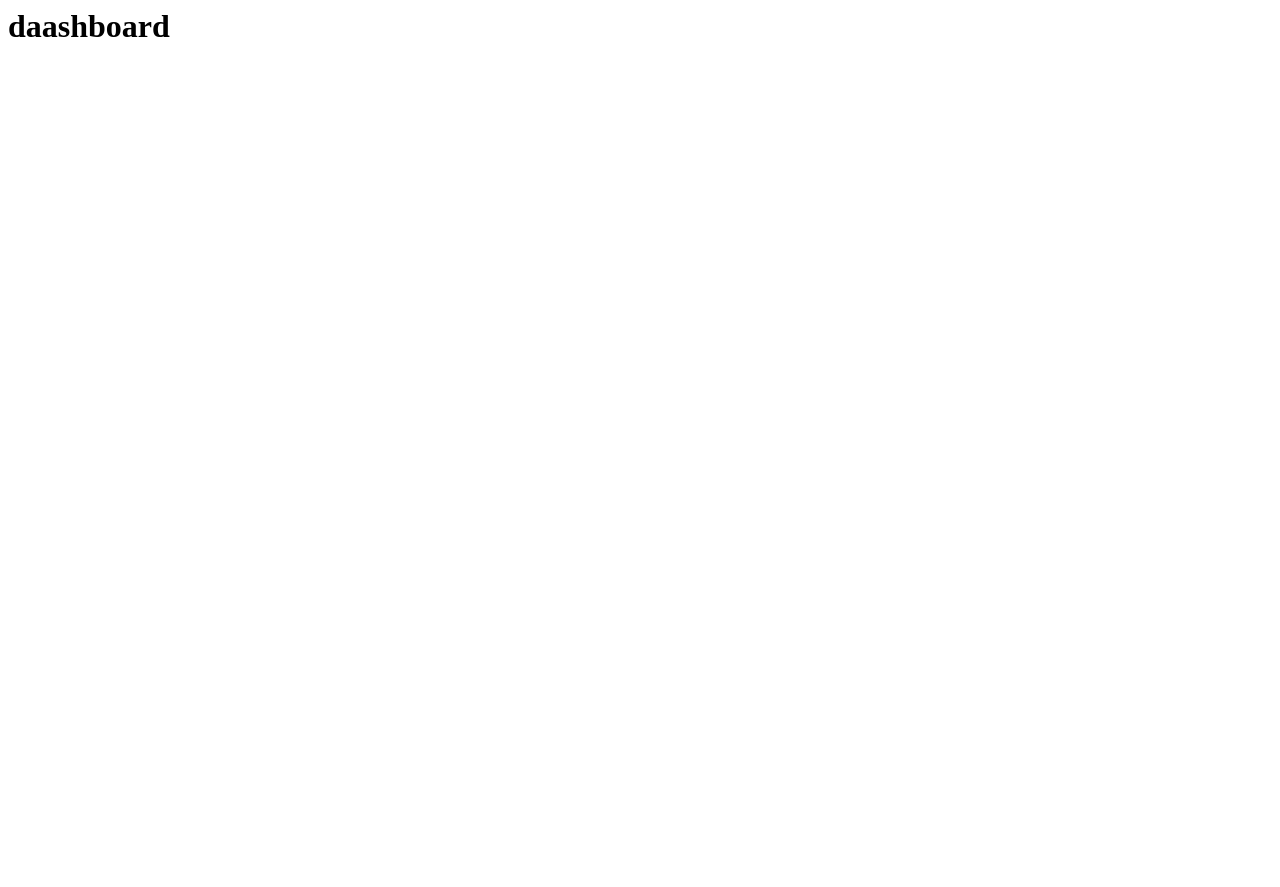
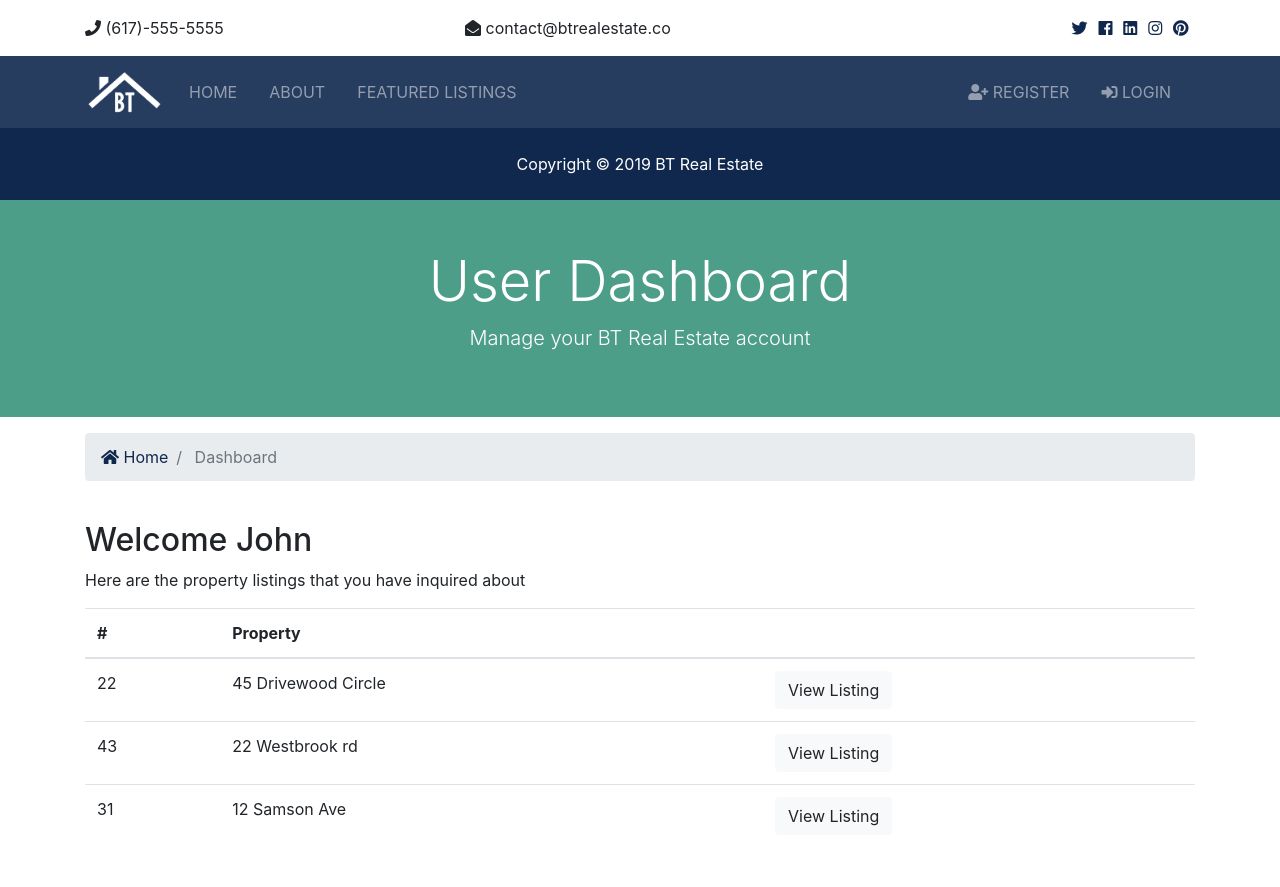
Before and after one commit to bomethis/django_course_brad_traversy_py_sql_dja, a Django app: page /accounts/dashboard in a window 1280 px wide. Before the commit the page is almost empty. Before the commit the page ends 37 px from the top, so only its background shows below. Run offline with Django 3.2, Linux system fonts and the light colour scheme; some libraries are stand-ins or nearby versions.

Commit message:
logout & navbar auth links

```diff
--- a/accounts/views.py
+++ b/accounts/views.py
@@ -56,6 +56,11 @@ def login (request):
         return render(request, 'accounts/login.html')
 
 def logout (request):
+    if request.method == 'POST':
+        auth.logout(request)
+        messages.success(request, 'You are now logged out')
+        return redirect('index')
+
     return redirect('index')
 
 def dashboard (request):
--- a/templates/accounts/dashboard.html
+++ b/templates/accounts/dashboard.html
@@ -1 +1,76 @@
-<h1>daashboard</h1>
+{% extends 'base.html' %}
+
+{% block content %}
+
+<section id="showcase-inner" class="py-5 text-white">
+    <div class="container">
+      <div class="row text-center">
+        <div class="col-md-12">
+          <h1 class="display-4">User Dashboard</h1>
+          <p class="lead">Manage your BT Real Estate account</p>
+        </div>
+      </div>
+    </div>
+  </section>
+
+  <!-- Breadcrumb -->
+  <section id="bc" class="mt-3">
+    <div class="container">
+      <nav aria-label="breadcrumb">
+        <ol class="breadcrumb">
+          <li class="breadcrumb-item">
+            <a href="{% url 'index' %}">
+              <i class="fas fa-home"></i> Home</a>
+          </li>
+          <li class="breadcrumb-item active"> Dashboard</li>
+        </ol>
+      </nav>
+    </div>
+  </section>
+
+  <!-- Alerts -->
+  {% include 'partials/_alerts.html' %}
+
+  <section id="dashboard" class="py-4">
+    <div class="container">
+      <div class="row">
+        <div class="col-md-12">
+          <h2>Welcome John</h2>
+          <p>Here are the property listings that you have inquired about</p>
+          <table class="table">
+            <thead>
+              <tr>
+                <th scope="col">#</th>
+                <th scope="col">Property</th>
+                <th></th>
+              </tr>
+            </thead>
+            <tbody>
+              <tr>
+                <td>22</td>
+                <td>45 Drivewood Circle</td>
+                <td>
+                  <a class="btn btn-light" href="#">View Listing</a>
+                </td>
+              </tr>
+              <tr>
+                <td>43</td>
+                <td>22 Westbrook rd</td>
+                <td>
+                  <a class="btn btn-light" href="#">View Listing</a>
+                </td>
+              </tr>
+              <tr>
+                <td>31</td>
+                <td>12 Samson Ave</td>
+                <td>
+                  <a class="btn btn-light" href="#">View Listing</a>
+                </td>
+              </tr>
+            </tbody>
+          </table>
+        </div>
+      </div>
+    </div>
+  </section>
+  {% endblock %}
--- a/templates/pages/index.html
+++ b/templates/pages/index.html
@@ -64,7 +64,7 @@
       </div>
     </div>
   </section>
-
+<br>
 <!--Alerts-->
 {% include 'partials/_alerts.html' %}
 
--- a/templates/partials/_navbar.html
+++ b/templates/partials/_navbar.html
@@ -42,6 +42,31 @@
       </ul>
 
       <ul class="navbar-nav ml-auto">
+        {% if user.is_authenticated %}
+        <li
+        {% if 'dashboard' in request.path %}
+          class="nav-item active mr-3"
+        {% else %}
+          class="nav-item mr-3"
+        {% endif %}
+        >
+          <a class="nav-link" href="{% url 'dashboard' %}">
+            Welcome {{ user.first_name }} (Dashboard)</a>
+        </li>
+
+        <li class="nav-item mr-3">
+
+          <a href="javascript:{document.getElementById('logout').submit()}" class="nav-link">
+            <i class="fas fa-sign-out-alt"></i> Logout
+          </a>
+            <form action="{% url 'logout' %}" method="POST" id="logout">
+              {% csrf_token %}
+              <input type="hidden"
+            </form>
+
+        </li>
+
+        {% else %}
           <li
           {% if 'register' in request.path %}
             class="nav-item active mr-3"
@@ -63,6 +88,7 @@
             <a class="nav-link" href="{% url 'login' %}">
               <i class="fas fa-sign-in-alt"></i> Login</a>
           </li>
+        {% endif %}
       </ul>
     </div>
   </div>
```
Lines whose indentation alone changed are shown as unchanged.
